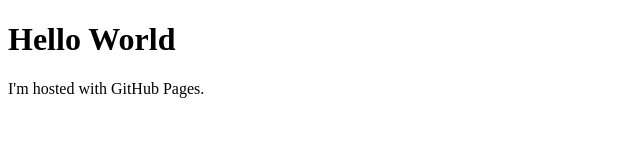
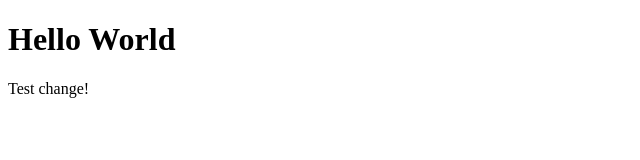
Before and after one commit to NicolasM42/NicolasM42.github.io, a plain HTML site: page index.html in a window 1280 px wide. Shown: the whole page, without its empty margins (0-640 px from the left). Drawn offline with Linux system fonts and the light colour scheme.

Commit message:
Test change to index

```diff
--- a/index.html
+++ b/index.html
@@ -2,6 +2,6 @@
 <html>
     <body>
         <h1>Hello World</h1>
-        <p>I'm hosted with GitHub Pages.</p>
+        <p>Test change!</p>
     </body>
 </html>
```
